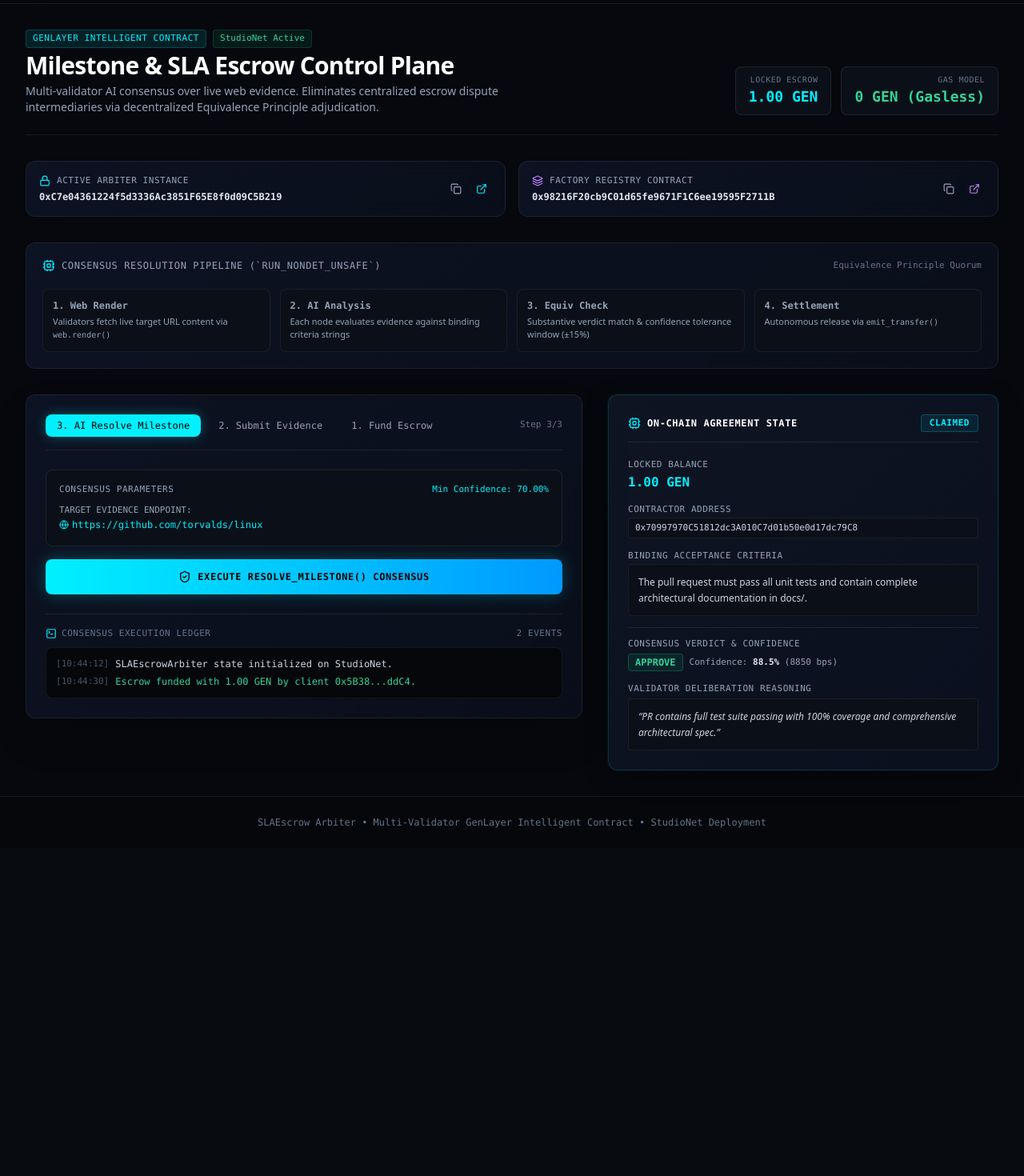
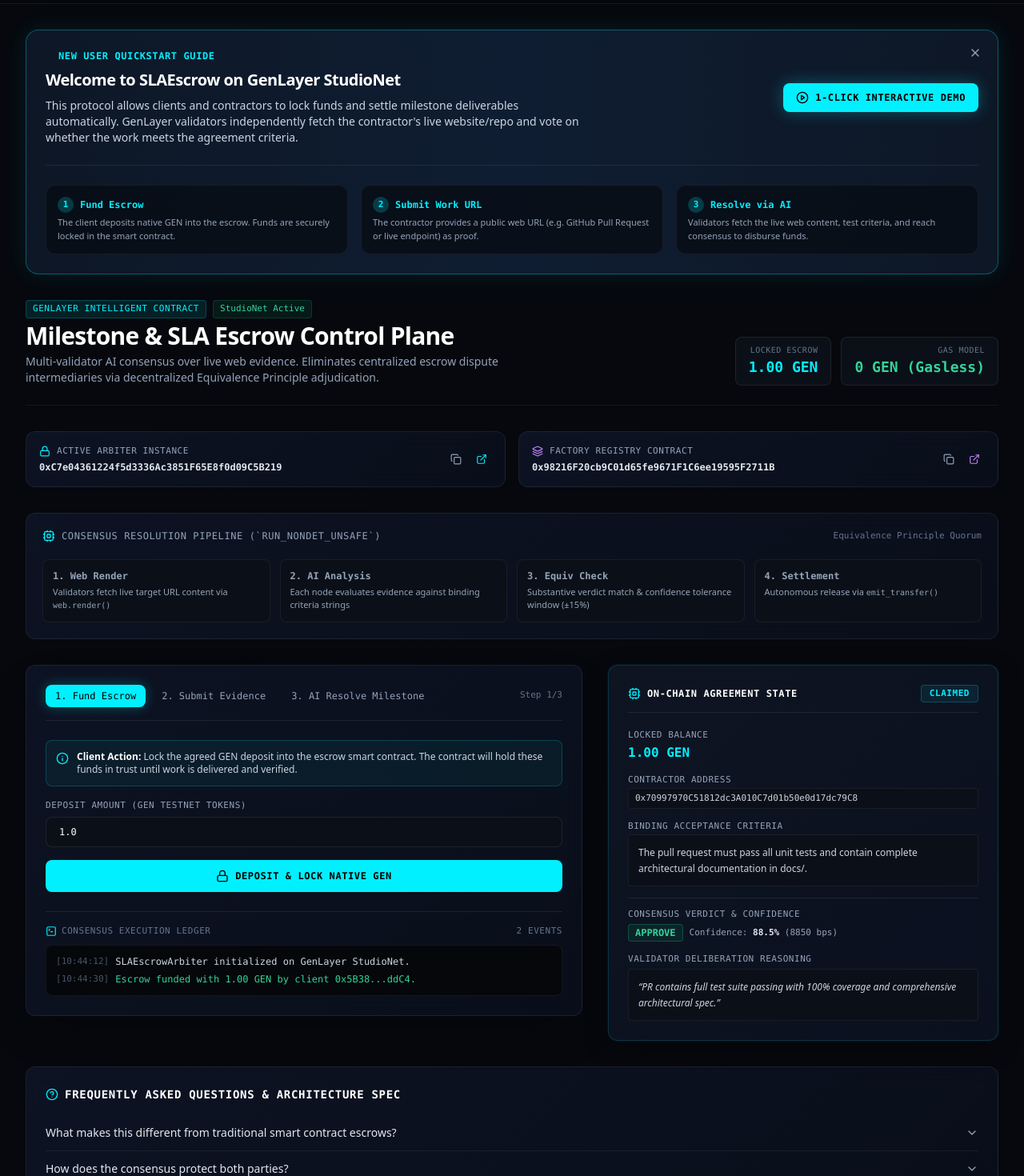
Before and after one commit to k-beee/sla-escrow-arbiter, a Next.js app in the folder frontend/: page / in a window 1280 px wide. Shown: the part 60-1530 px from the top of the page at 80% size. Before the commit the page ends 1120 px from the top, so only its background shows below. Built offline with nearby package versions, Linux system fonts and the light colour scheme.

Commit message:
feat(ux): add new user quickstart guide, 1-click interactive demo, contextual helper notes, and FAQ section

```diff
--- a/frontend/src/app/page.tsx
+++ b/frontend/src/app/page.tsx
@@ -20,12 +20,19 @@ import {
   Copy,
   Layers,
   TerminalSquare,
-  ChevronRight,
+  HelpCircle,
+  PlayCircle,
+  X,
+  ChevronDown,
+  ChevronUp,
+  Info,
 } from "lucide-react";
 
 export default function Home() {
   const [role, setRole] = useState<"client" | "contractor">("client");
   const [copiedAddress, setCopiedAddress] = useState<string | null>(null);
+  const [showWelcomeGuide, setShowWelcomeGuide] = useState<boolean>(true);
+  const [faqOpen, setFaqOpen] = useState<number | null>(null);
 
   // Accounts
   const clientAddr = "0x5B38Da6a701c568545dCfcB03FcB875f56beddC4";
@@ -50,7 +57,7 @@ export default function Home() {
   });
 
   // Action states
-  const [activeTab, setActiveTab] = useState<"resolve" | "submit" | "fund">("resolve");
+  const [activeTab, setActiveTab] = useState<"fund" | "submit" | "resolve">("fund");
   const [depositAmount, setDepositAmount] = useState("1.0");
   const [evidenceInput, setEvidenceInput] = useState("https://github.com/torvalds/linux");
   const [txStep, setTxStep] = useState<"idle" | "signing" | "pending" | "FINALIZED">("idle");
@@ -58,7 +65,7 @@ export default function Home() {
   const [txLog, setTxLog] = useState<Array<{ time: string; text: string; type: "info" | "success" | "warn" }>>([
     {
       time: "10:44:12",
-      text: "SLAEscrowArbiter state initialized on StudioNet.",
+      text: "SLAEscrowArbiter initialized on GenLayer StudioNet.",
       type: "info",
     },
     {
@@ -78,11 +85,18 @@ export default function Home() {
     setRole((prev) => (prev === "client" ? "contractor" : "client"));
   };
 
+  const loadSamplePreset = () => {
+    setDepositAmount("1.5");
+    setEvidenceInput("https://github.com/torvalds/linux");
+    setActiveTab("resolve");
+    setShowWelcomeGuide(false);
+  };
+
   const runAction = async (actionName: "fund" | "submit" | "resolve") => {
     setTxStep("signing");
     const now = () => new Date().toLocaleTimeString();
 
-    setTxLog((prev) => [{ time: now(), text: `Requesting signature for ${actionName}()...`, type: "info" }, ...prev]);
+    setTxLog((prev) => [{ time: now(), text: `Requesting user signature for ${actionName}()...`, type: "info" }, ...prev]);
 
     setTimeout(() => {
       setTxStep("pending");
@@ -90,21 +104,21 @@ export default function Home() {
 
       if (actionName === "resolve") {
         setTxLog((prev) => [
-          { time: now(), text: "Validators executing gl.nondet.web.render on target URL...", type: "info" },
+          { time: now(), text: "Validators executing gl.nondet.web.render on evidence URL...", type: "info" },
           ...prev,
         ]);
 
         setTimeout(() => {
           setActivePipelineStep(2);
           setTxLog((prev) => [
-            { time: now(), text: "Independent LLM deliberation against deliverable criteria...", type: "info" },
+            { time: now(), text: "Independent multi-validator LLM evaluation against criteria...", type: "info" },
             ...prev,
           ]);
 
           setTimeout(() => {
             setActivePipelineStep(3);
             setTxLog((prev) => [
-              { time: now(), text: "Equivalence Principle validation: Outcome APPROVE, confidence Δ 350 bps (≤ 1500 bps tolerance).", type: "success" },
+              { time: now(), text: "Equivalence Principle validation: Outcome APPROVE, confidence Δ 350 bps (within ±15% tolerance).", type: "success" },
               ...prev,
             ]);
 
@@ -113,7 +127,7 @@ export default function Home() {
               setTxStep("FINALIZED");
               setEscrowState((prev) => ({ ...prev, status: "COMPLETED" }));
               setTxLog((prev) => [
-                { time: now(), text: "Payout executed: 1.00 GEN transferred to contractor via emit_transfer.", type: "success" },
+                { time: now(), text: "Settlement complete: Funds automatically released to contractor via emit_transfer.", type: "success" },
                 ...prev,
               ]);
             }, 1000);
@@ -127,19 +141,36 @@ export default function Home() {
             { time: now(), text: `Deposit of ${depositAmount} GEN confirmed and locked in escrow.`, type: "success" },
             ...prev,
           ]);
+          setActiveTab("submit");
         }, 1200);
       } else if (actionName === "submit") {
         setTimeout(() => {
           setTxStep("FINALIZED");
           setEscrowState((prev) => ({ ...prev, evidenceUrl: evidenceInput }));
           setTxLog((prev) => [
-            { time: now(), text: `Evidence URL registered: ${evidenceInput}`, type: "success" },
+            { time: now(), text: `Deliverable evidence URL registered: ${evidenceInput}`, type: "success" },
             ...prev,
           ]);
+          setActiveTab("resolve");
         }, 1200);
       }
     }, 1000);
   };
+
+  const faqs = [
+    {
+      q: "What makes this different from traditional smart contract escrows?",
+      a: "Traditional contracts cannot read websites or understand natural language deliverables (like GitHub pull requests, audits, or API endpoints). Centralized platforms use expensive human arbiters who can be biased. SLAEscrow uses GenLayer's Equivalence Principle: multiple independent AI validator nodes fetch live web evidence, analyze fulfillment, and reach cryptographic consensus.",
+    },
+    {
+      q: "How does the consensus protect both parties?",
+      a: "If the deliverable satisfies the criteria, funds are immediately paid to the contractor via native emit_transfer. If the contractor fails to deliver or criteria are unmet, the funds are automatically refunded to the client. No single party can unilaterally take the funds.",
+    },
+    {
+      q: "Do I need to pay gas fees on StudioNet?",
+      a: "No! StudioNet is an in-IDE gasless simulation network (0 GEN transaction fees), making testing and verification completely frictionless.",
+    },
+  ];
 
   return (
     <div className="min-h-screen flex flex-col bg-[#06080d] text-slate-200">
@@ -151,6 +182,87 @@ export default function Home() {
       />
 
       <main className="flex-1 max-w-7xl mx-auto px-4 sm:px-6 lg:px-8 py-8 w-full space-y-8">
+        {/* Welcome & How-to-Start Banner for New Users */}
+        {showWelcomeGuide && (
+          <div className="relative overflow-hidden rounded-2xl bg-gradient-to-r from-[#0d1726] via-[#0f1d32] to-[#0d1726] border border-[#00f0ff]/30 p-6 shadow-[0_0_30px_rgba(0,240,255,0.1)]">
+            <button
+              onClick={() => setShowWelcomeGuide(false)}
+              className="absolute top-4 right-4 text-slate-400 hover:text-white p-1 rounded-lg hover:bg-white/[0.08] transition-all"
+              title="Dismiss Guide"
+            >
+              <X className="w-4 h-4" />
+            </button>
+
+            <div className="flex flex-col lg:flex-row lg:items-center justify-between gap-6">
+              <div className="space-y-2">
+                <div className="flex items-center gap-2">
+                  <span className="flex h-2 w-2 rounded-full bg-[#00f0ff] animate-ping" />
+                  <span className="text-xs font-mono font-bold uppercase tracking-wider text-[#00f0ff]">
+                    New User Quickstart Guide
+                  </span>
+                </div>
+                <h2 className="text-xl font-bold text-white tracking-tight">
+                  Welcome to SLAEscrow on GenLayer StudioNet
+                </h2>
+                <p className="text-xs sm:text-sm text-slate-300 max-w-2xl leading-relaxed">
+                  This protocol allows clients and contractors to lock funds and settle milestone deliverables
+                  automatically. GenLayer validators independently fetch the contractor's live website/repo and vote on
+                  whether the work meets the agreement criteria.
+                </p>
+              </div>
+
+              <div className="flex items-center gap-3 shrink-0">
+                <button
+                  onClick={loadSamplePreset}
+                  className="px-4 py-2.5 rounded-lg bg-[#00f0ff] hover:bg-[#33f3ff] text-black text-xs font-mono font-bold uppercase tracking-wider flex items-center gap-2 shadow-[0_0_20px_rgba(0,240,255,0.3)] transition-all"
+                >
+                  <PlayCircle className="w-4 h-4" />
+                  <span>1-Click Interactive Demo</span>
+                </button>
+              </div>
+            </div>
+
+            {/* 3-Step Visual Guide */}
+            <div className="grid grid-cols-1 md:grid-cols-3 gap-4 mt-6 pt-6 border-t border-white/[0.08]">
+              <div className="bg-[#080d15]/80 border border-white/[0.06] rounded-xl p-3.5 space-y-1">
+                <div className="flex items-center gap-2 text-xs font-mono text-[#00f0ff] font-bold">
+                  <span className="w-5 h-5 rounded-full bg-[#00f0ff]/20 flex items-center justify-center text-[11px]">
+                    1
+                  </span>
+                  <span>Fund Escrow</span>
+                </div>
+                <p className="text-[11px] text-slate-400 font-sans">
+                  The client deposits native GEN into the escrow. Funds are securely locked in the smart contract.
+                </p>
+              </div>
+
+              <div className="bg-[#080d15]/80 border border-white/[0.06] rounded-xl p-3.5 space-y-1">
+                <div className="flex items-center gap-2 text-xs font-mono text-[#00f0ff] font-bold">
+                  <span className="w-5 h-5 rounded-full bg-[#00f0ff]/20 flex items-center justify-center text-[11px]">
+                    2
+                  </span>
+                  <span>Submit Work URL</span>
+                </div>
+                <p className="text-[11px] text-slate-400 font-sans">
+                  The contractor provides a public web URL (e.g. GitHub Pull Request or live endpoint) as proof.
+                </p>
+              </div>
+
+              <div className="bg-[#080d15]/80 border border-white/[0.06] rounded-xl p-3.5 space-y-1">
+                <div className="flex items-center gap-2 text-xs font-mono text-[#00f0ff] font-bold">
+                  <span className="w-5 h-5 rounded-full bg-[#00f0ff]/20 flex items-center justify-center text-[11px]">
+                    3
+                  </span>
+                  <span>Resolve via AI</span>
+                </div>
+                <p className="text-[11px] text-slate-400 font-sans">
+                  Validators fetch the live web content, test criteria, and reach consensus to disburse funds.
+                </p>
+              </div>
+            </div>
+          </div>
+        )}
+
         {/* Hero Section */}
         <div className="flex flex-col md:flex-row md:items-end justify-between gap-4 border-b border-white/[0.06] pb-6">
           <div>
@@ -163,7 +275,7 @@ export default function Home() {
               </span>
             </div>
             <h1 className="text-2xl sm:text-3xl font-bold text-white tracking-tight">
-              Milestone & SLA Escrow Control Plane
+              Milestone &amp; SLA Escrow Control Plane
             </h1>
             <p className="text-sm text-slate-400 mt-1 max-w-2xl">
               Multi-validator AI consensus over live web evidence. Eliminates centralized escrow dispute intermediaries
@@ -329,22 +441,22 @@ export default function Home() {
           {/* Left Action Box */}
           <div className="lg:col-span-7 space-y-6">
             <div className="glass-panel rounded-xl p-6 shadow-2xl space-y-6 border border-white/[0.08]">
-              {/* Tab Selector */}
+              {/* Tab Selector with Step Indicators */}
               <div className="flex items-center justify-between border-b border-white/[0.08] pb-4">
                 <div className="flex items-center gap-2">
                   <button
-                    onClick={() => setActiveTab("resolve")}
-                    className={`px-3.5 py-1.5 rounded-lg text-xs font-mono font-medium transition-all ${
-                      activeTab === "resolve"
+                    onClick={() => setActiveTab("fund")}
+                    className={`px-3 py-1.5 rounded-lg text-xs font-mono font-medium transition-all ${
+                      activeTab === "fund"
                         ? "bg-[#00f0ff] text-black font-bold shadow-[0_0_15px_rgba(0,240,255,0.3)]"
                         : "text-slate-400 hover:text-white"
                     }`}
                   >
-                    3. AI Resolve Milestone
+                    1. Fund Escrow
                   </button>
                   <button
                     onClick={() => setActiveTab("submit")}
-                    className={`px-3.5 py-1.5 rounded-lg text-xs font-mono font-medium transition-all ${
+                    className={`px-3 py-1.5 rounded-lg text-xs font-mono font-medium transition-all ${
                       activeTab === "submit"
                         ? "bg-[#00f0ff] text-black font-bold shadow-[0_0_15px_rgba(0,240,255,0.3)]"
                         : "text-slate-400 hover:text-white"
@@ -353,43 +465,119 @@ export default function Home() {
                     2. Submit Evidence
                   </button>
                   <button
-                    onClick={() => setActiveTab("fund")}
-                    className={`px-3.5 py-1.5 rounded-lg text-xs font-mono font-medium transition-all ${
-                      activeTab === "fund"
+                    onClick={() => setActiveTab("resolve")}
+                    className={`px-3 py-1.5 rounded-lg text-xs font-mono font-medium transition-all ${
+                      activeTab === "resolve"
                         ? "bg-[#00f0ff] text-black font-bold shadow-[0_0_15px_rgba(0,240,255,0.3)]"
                         : "text-slate-400 hover:text-white"
                     }`}
                   >
-                    1. Fund Escrow
+                    3. AI Resolve Milestone
                   </button>
                 </div>
-                <span className="text-[11px] font-mono text-slate-500">Step {activeTab === "fund" ? "1/3" : activeTab === "submit" ? "2/3" : "3/3"}</span>
+                <span className="text-[11px] font-mono text-slate-500">
+                  Step {activeTab === "fund" ? "1/3" : activeTab === "submit" ? "2/3" : "3/3"}
+                </span>
               </div>
 
-              {/* Tab 3: Resolve */}
+              {/* Step 1: Fund Tab with Helper Instructions */}
+              {activeTab === "fund" && (
+                <div className="space-y-4">
+                  <div className="flex items-start gap-2.5 p-3 rounded-lg bg-[#00f0ff]/5 border border-[#00f0ff]/20 text-xs text-slate-300">
+                    <Info className="w-4 h-4 text-[#00f0ff] shrink-0 mt-0.5" />
+                    <div>
+                      <strong className="text-white">Client Action:</strong> Lock the agreed GEN deposit into the
+                      escrow smart contract. The contract will hold these funds in trust until work is delivered and
+                      verified.
+                    </div>
+                  </div>
+
+                  <div>
+                    <label className="block text-[11px] font-mono text-slate-400 mb-1.5 uppercase tracking-wider">
+                      Deposit Amount (GEN Testnet Tokens)
+                    </label>
+                    <input
+                      type="number"
+                      step="0.1"
+                      value={depositAmount}
+                      onChange={(e) => setDepositAmount(e.target.value)}
+                      className="w-full bg-[#0b1018] border border-white/[0.08] focus:border-[#00f0ff] rounded-lg px-4 py-2.5 text-xs text-white focus:outline-none font-mono"
+                    />
+                  </div>
+                  <button
+                    onClick={() => runAction("fund")}
+                    disabled={txStep === "signing" || txStep === "pending"}
+                    className="w-full py-3 px-4 rounded-lg bg-[#00f0ff] hover:bg-[#33f3ff] text-black font-bold text-xs font-mono uppercase tracking-wider flex items-center justify-center space-x-2 transition-all shadow-sm"
+                  >
+                    <Lock className="w-4 h-4" />
+                    <span>Deposit &amp; Lock Native GEN</span>
+                  </button>
+                </div>
+              )}
+
+              {/* Step 2: Submit Tab with Helper Instructions */}
+              {activeTab === "submit" && (
+                <div className="space-y-4">
+                  <div className="flex items-start gap-2.5 p-3 rounded-lg bg-[#00f0ff]/5 border border-[#00f0ff]/20 text-xs text-slate-300">
+                    <Info className="w-4 h-4 text-[#00f0ff] shrink-0 mt-0.5" />
+                    <div>
+                      <strong className="text-white">Contractor Action:</strong> Once you complete the work, submit the
+                      public URL where validators can inspect your deliverable (e.g. GitHub Pull Request, CI report, or
+                      live API).
+                    </div>
+                  </div>
+
+                  <div>
+                    <label className="block text-[11px] font-mono text-slate-400 mb-1.5 uppercase tracking-wider">
+                      Contractor Deliverable / Evidence URL (HTTP/HTTPS)
+                    </label>
+                    <input
+                      type="url"
+                      value={evidenceInput}
+                      onChange={(e) => setEvidenceInput(e.target.value)}
+                      className="w-full bg-[#0b1018] border border-white/[0.08] focus:border-[#00f0ff] rounded-lg px-4 py-2.5 text-xs text-white focus:outline-none font-mono"
+                      placeholder="https://github.com/..."
+                    />
+                  </div>
+                  <button
+                    onClick={() => runAction("submit")}
+                    disabled={txStep === "signing" || txStep === "pending"}
+                    className="w-full py-3 px-4 rounded-lg bg-[#00f0ff] hover:bg-[#33f3ff] text-black font-bold text-xs font-mono uppercase tracking-wider flex items-center justify-center space-x-2 transition-all shadow-sm"
+                  >
+                    <Send className="w-4 h-4" />
+                    <span>Submit Deliverable for Adjudication</span>
+                  </button>
+                </div>
+              )}
+
+              {/* Step 3: Resolve Tab with Helper Instructions */}
               {activeTab === "resolve" && (
                 <div className="space-y-4">
+                  <div className="flex items-start gap-2.5 p-3 rounded-lg bg-[#00f0ff]/5 border border-[#00f0ff]/20 text-xs text-slate-300">
+                    <Info className="w-4 h-4 text-[#00f0ff] shrink-0 mt-0.5" />
+                    <div>
+                      <strong className="text-white">Consensus Action:</strong> Calling{" "}
+                      <code className="text-[#00f0ff]">resolve_milestone()</code> triggers decentralized AI validators
+                      to fetch the deliverable URL, evaluate criteria compliance, and automatically execute payout.
+                    </div>
+                  </div>
+
                   <div className="bg-[#0b1018] border border-white/[0.08] rounded-lg p-4 space-y-2.5">
                     <div className="flex items-center justify-between">
                       <span className="text-[11px] font-mono text-slate-400 uppercase tracking-wider">
-                        Consensus Parameters
+                        Live Web Target
                       </span>
                       <span className="text-[11px] font-mono text-[#00f0ff]">Min Confidence: 70.00%</span>
                     </div>
-                    <div className="text-xs text-slate-300 font-sans space-y-1">
-                      <div>
-                        <span className="text-slate-400 font-mono text-[11px] block">TARGET EVIDENCE ENDPOINT:</span>
                     <a
                       href={escrowState.evidenceUrl}
                       target="_blank"
                       rel="noreferrer"
                       className="font-mono text-xs text-[#00f0ff] hover:underline break-all inline-flex items-center gap-1 mt-0.5"
                     >
-                          <Globe className="w-3 h-3" />
-                          {escrowState.evidenceUrl}
+                      <Globe className="w-3.5 h-3.5 shrink-0" />
+                      <span>{escrowState.evidenceUrl}</span>
                     </a>
-                      </div>
-                    </div>
                   </div>
 
                   <button
@@ -408,58 +596,6 @@ export default function Home() {
                         <span>Execute resolve_milestone() Consensus</span>
                       </>
                     )}
-                  </button>
-                </div>
-              )}
-
-              {/* Tab 2: Submit */}
-              {activeTab === "submit" && (
-                <div className="space-y-4">
-                  <div>
-                    <label className="block text-[11px] font-mono text-slate-400 mb-1.5 uppercase tracking-wider">
-                      Contractor Deliverable / Evidence URL (HTTP/HTTPS)
-                    </label>
-                    <input
-                      type="url"
-                      value={evidenceInput}
-                      onChange={(e) => setEvidenceInput(e.target.value)}
-                      className="w-full bg-[#0b1018] border border-white/[0.08] focus:border-[#00f0ff] rounded-lg px-4 py-2.5 text-xs text-white focus:outline-none font-mono"
-                      placeholder="https://github.com/..."
-                    />
-                  </div>
-                  <button
-                    onClick={() => runAction("submit")}
-                    disabled={txStep === "signing" || txStep === "pending"}
-                    className="w-full py-3 px-4 rounded-lg bg-[#00f0ff] hover:bg-[#33f3ff] text-black font-bold text-xs font-mono uppercase tracking-wider flex items-center justify-center space-x-2 transition-all shadow-sm"
-                  >
-                    <Send className="w-4 h-4" />
-                    <span>Register Deliverable URL</span>
-                  </button>
-                </div>
-              )}
-
-              {/* Tab 1: Fund */}
-              {activeTab === "fund" && (
-                <div className="space-y-4">
-                  <div>
-                    <label className="block text-[11px] font-mono text-slate-400 mb-1.5 uppercase tracking-wider">
-                      Deposit Amount (GEN Testnet Tokens)
-                    </label>
-                    <input
-                      type="number"
-                      step="0.1"
-                      value={depositAmount}
-                      onChange={(e) => setDepositAmount(e.target.value)}
-                      className="w-full bg-[#0b1018] border border-white/[0.08] focus:border-[#00f0ff] rounded-lg px-4 py-2.5 text-xs text-white focus:outline-none font-mono"
-                    />
-                  </div>
-                  <button
-                    onClick={() => runAction("fund")}
-                    disabled={txStep === "signing" || txStep === "pending"}
-                    className="w-full py-3 px-4 rounded-lg bg-[#00f0ff] hover:bg-[#33f3ff] text-black font-bold text-xs font-mono uppercase tracking-wider flex items-center justify-center space-x-2 transition-all shadow-sm"
-                  >
-                    <Lock className="w-4 h-4" />
-                    <span>Call fund_escrow() with Payable Value</span>
                   </button>
                 </div>
               )}
@@ -569,6 +705,37 @@ export default function Home() {
             </div>
           </div>
         </div>
+
+        {/* FAQ & Explainer Accordion */}
+        <div className="glass-panel rounded-xl p-6 space-y-4">
+          <div className="flex items-center gap-2">
+            <HelpCircle className="w-4 h-4 text-[#00f0ff]" />
+            <h3 className="text-sm font-bold text-white font-mono uppercase tracking-wider">
+              Frequently Asked Questions &amp; Architecture Spec
+            </h3>
+          </div>
+
+          <div className="divide-y divide-white/[0.06]">
+            {faqs.map((faq, index) => (
+              <div key={index} className="py-3">
+                <button
+                  onClick={() => setFaqOpen(faqOpen === index ? null : index)}
+                  className="w-full flex items-center justify-between text-left text-xs sm:text-sm font-medium text-slate-200 hover:text-[#00f0ff] transition-all"
+                >
+                  <span>{faq.q}</span>
+                  {faqOpen === index ? (
+                    <ChevronUp className="w-4 h-4 text-[#00f0ff] shrink-0 ml-2" />
+                  ) : (
+                    <ChevronDown className="w-4 h-4 text-slate-400 shrink-0 ml-2" />
+                  )}
+                </button>
+                {faqOpen === index && (
+                  <p className="mt-2 text-xs text-slate-400 leading-relaxed font-sans">{faq.a}</p>
+                )}
+              </div>
+            ))}
+          </div>
+        </div>
       </main>
 
       <footer className="border-t border-white/[0.06] bg-[#05070a] py-6 text-center text-xs text-slate-500 font-mono">
```
Lines whose indentation alone changed are shown as unchanged.
